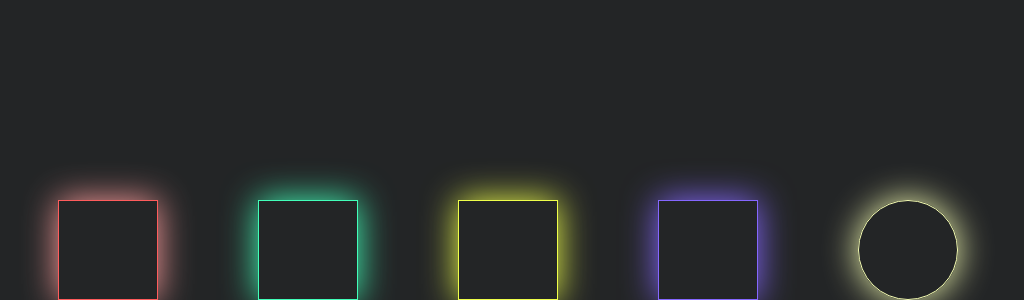
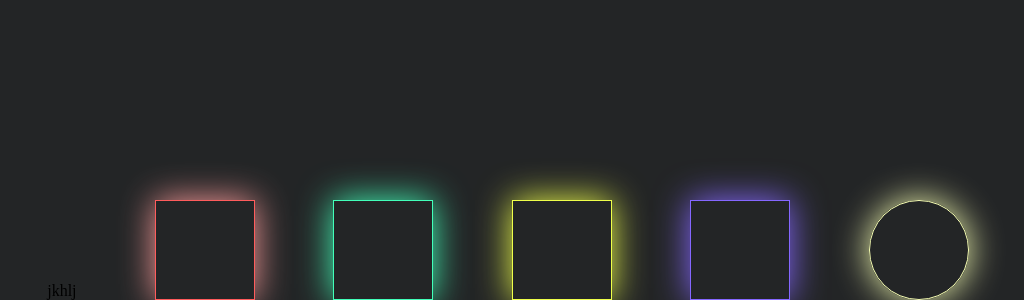
Before and after one commit to citysite102/ntust-demo, a plain HTML site: page index.html in a window 1280 px wide. Shown: the part 500-800 px from the top of the page, without its empty margins (132-1156 px from the left). Drawn offline with Linux system fonts and the light colour scheme.

Commit message:
Update index.html

```diff
--- a/index.html
+++ b/index.html
@@ -10,6 +10,7 @@
 <!-- partial:index.partial.html -->
 <div class="boxs">
 
+  jkhlj
   <div class="box" id="box1"></div>
   <div class="box" id="box2"></div>
   <div class="box" id="box3"></div>
```
